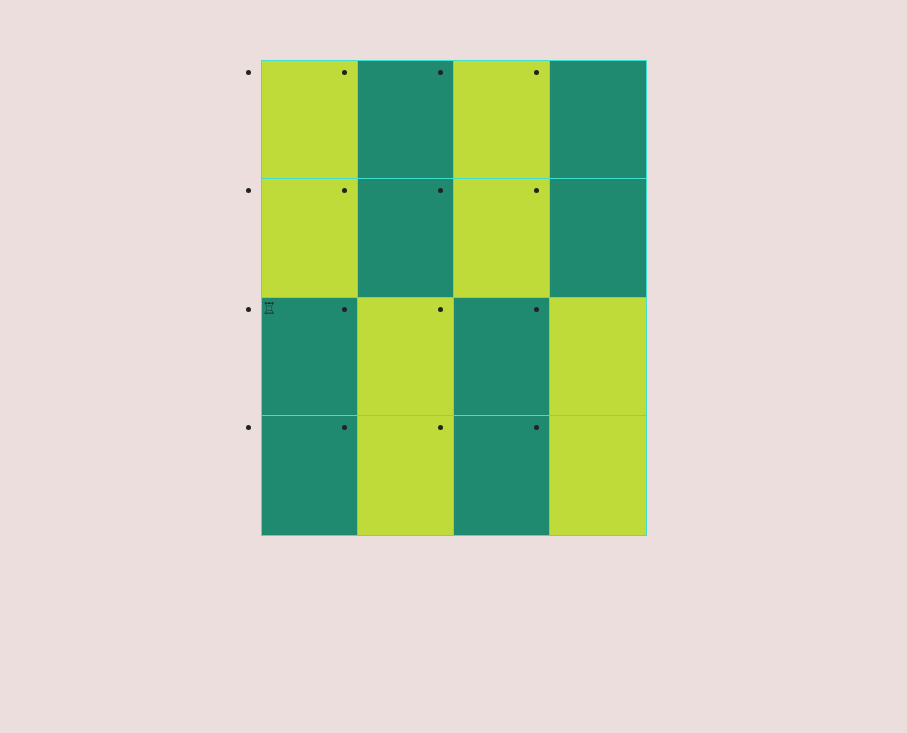
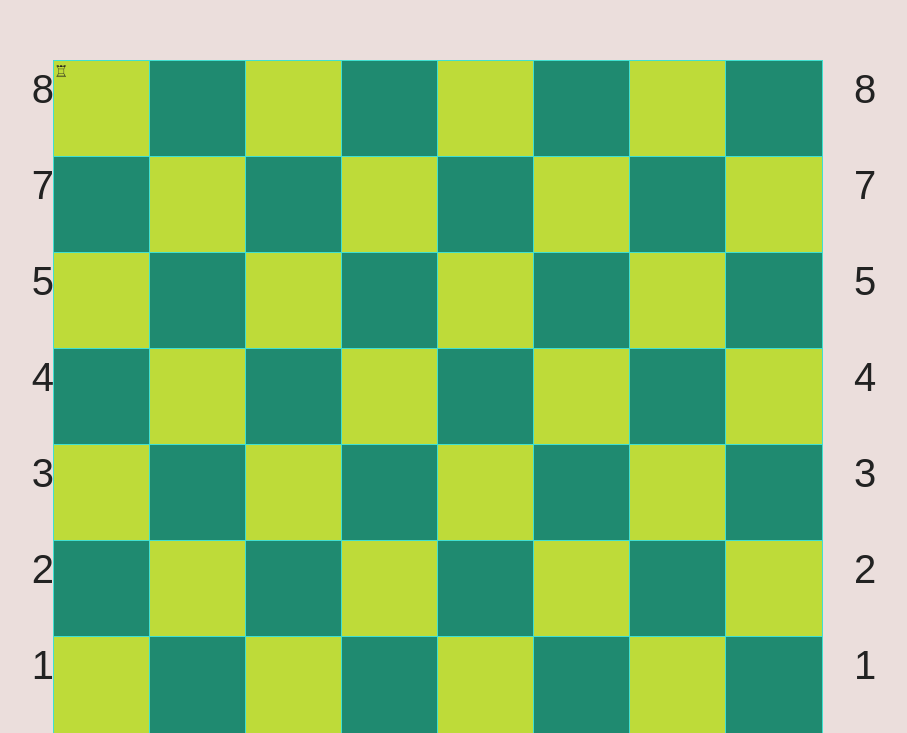
Before and after one commit to melrodbos/Chessboard, a website: page index.html in a window 1280 px wide. Shown: the part 108-841 px from the top of the page, without its empty margins (186-1093 px from the left). Before the commit the page ends 800 px from the top, so only its background shows below. Drawn offline with Linux system fonts and the light colour scheme.

Commit message:
now we have the columns and numbers, lets add the letters....

```diff
--- a/index.html
+++ b/index.html
@@ -27,11 +27,15 @@
                 background: #EBDEDC;
             }
 
+            p {
+
+            }
+
             .container {
                 width: 100%;
                 margin: 0 auto;
-                min-width: 2in;
-                max-width: 4in;
+                min-width: 512px;
+                max-width: 800px;
                 position:relative;
             }
 
@@ -41,14 +45,20 @@
             /* Chessboard square style */
             .chessboard .square {
                 background-color: #BEDB39;
-                width: 25%;
-                padding-bottom: 25%;
+                width: 12%;
+                padding-bottom: 12%;
                 outline: 1px solid turquoise;
                 float: left;
+                display: block;
                 /* position: relative; */
             }
 
             .chessboard .square > * {
+              position: absolute;
+            }
+
+            .chessboard .square::after {
+              content: ' ';
               position: absolute;
             }
 
@@ -69,6 +79,10 @@
     color: #000;
   }
    */
+            /* :nth-child pseudo class to alternate square colors */
+            .chessboard .square:nth-child(even) {
+                background-color: #1F8A70;
+            }
             .chessboard .row:nth-child(even) .square:nth-child(even) {
                 background-color: #BEDB39;
             }
@@ -76,23 +90,20 @@
             .chessboard .row:nth-child(even) .square:nth-child(odd) {
                 background-color: #1F8A70;
             }
-
-            .chessboard .square:nth-child(even) {
-                background-color: #1F8A70;
-            }
+          /*   .chessboard .row:nth-child(odd) {
+            background-color: #BEDB39;
+          } */
 
             /* Row Styles */
-
             .chessboard .row {
-                margin: 0;
-                padding: 0;
+                margin: 0; padding: 0;
                 position: relative;
                 clear: both;
             }
 
             .chessboard .row::before,
             .chessboard .row::after {
-                font-size: 200%;
+                font-size: 250%;
                 position: absolute;
             }
 
@@ -103,7 +114,25 @@
             .chessboard .row::after {
                 left: 100%;
             }
+            .chessboard .rank-8::before,
+            .chessboard .rank-8::after {
+                content: '8';
+                position: absolute;
+            }
 
+            .chessboard .rank-7::before,
+            .chessboard .rank-7::after {
+                content: '7';
+            }
+            .chessboard .rank-6::before,
+            .chessboard .rank-6::after {
+                content: '6';
+            }
+
+            .chessboard .rank-5::before,
+            .chessboard .rank-5::after {
+                content: '5';
+            }
             .chessboard .rank-4::before,
             .chessboard .rank-4::after {
                 content: '4';
@@ -138,7 +167,7 @@
         </style>
         <div class="chessboard">
             <ul class="row rank-8">
-                <li class="square file-a"></li>
+                <li class="square file-a"><span class="piece">&#x2656;</span></li>
                 <li class="square file-b"></li>
                 <li class="square file-c"></li>
                 <li class="square file-d"></li>
@@ -149,7 +178,7 @@
             </ul>
             <!-- .row -->
             <ul class="row rank-7">
-                <li class="square file-a"><span class="piece">&#x2656;</span></li>
+                <li class="square file-a"></li>
                 <li class="square file-b"></li>
                 <li class="square file-c"></li>
                 <li class="square file-d"></li>
@@ -157,12 +186,61 @@
                 <li class="square file-f"></li>
                 <li class="square file-g"></li>
                 <li class="square file-h"></li>
-
+            </ul>
+            <ul class="row rank-5">
+                <li class="square file-a"></li>
+                <li class="square file-b"></li>
+                <li class="square file-c"></li>
+                <li class="square file-d"></li>
+                <li class="square file-e"></li>
+                <li class="square file-f"></li>
+                <li class="square file-g"></li>
+                <li class="square file-h"></li>
+            </ul>
+            <ul class="row rank-4">
+                <li class="square file-a"></li>
+                <li class="square file-b"></li>
+                <li class="square file-c"></li>
+                <li class="square file-d"></li>
+                <li class="square file-e"></li>
+                <li class="square file-f"></li>
+                <li class="square file-g"></li>
+                <li class="square file-h"></li>
+            </ul>
+            <ul class="row rank-3">
+                <li class="square file-a"></li>
+                <li class="square file-b"></li>
+                <li class="square file-c"></li>
+                <li class="square file-d"></li>
+                <li class="square file-e"></li>
+                <li class="square file-f"></li>
+                <li class="square file-g"></li>
+                <li class="square file-h"></li>
+            </ul>
+            <ul class="row rank-2">
+                <li class="square file-a"></li>
+                <li class="square file-b"></li>
+                <li class="square file-c"></li>
+                <li class="square file-d"></li>
+                <li class="square file-e"></li>
+                <li class="square file-f"></li>
+                <li class="square file-g"></li>
+                <li class="square file-h"></li>
+            </ul>
+            <ul class="row rank-1">
+                <li class="square file-a"></li>
+                <li class="square file-b"></li>
+                <li class="square file-c"></li>
+                <li class="square file-d"></li>
+                <li class="square file-e"></li>
+                <li class="square file-f"></li>
+                <li class="square file-g"></li>
+                <li class="square file-h"></li>
             </ul>
             <!-- .row -->
         </div>
         <!-- .chessboard -->
-
+          <p>
     </main>
     <!-- .container -->
 </body>
```
